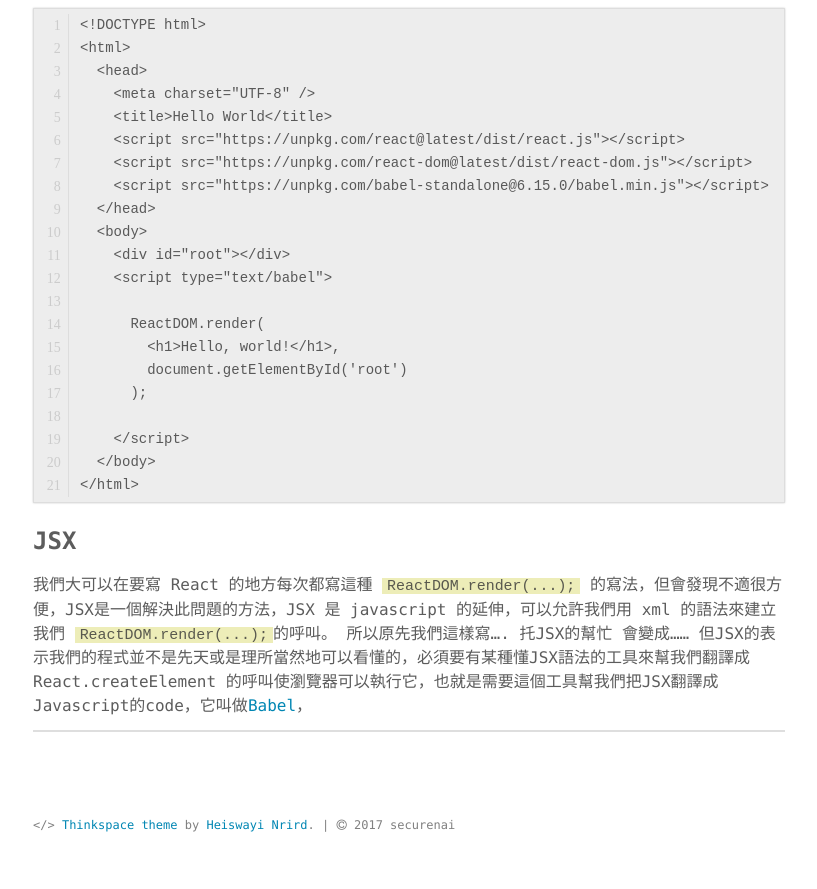
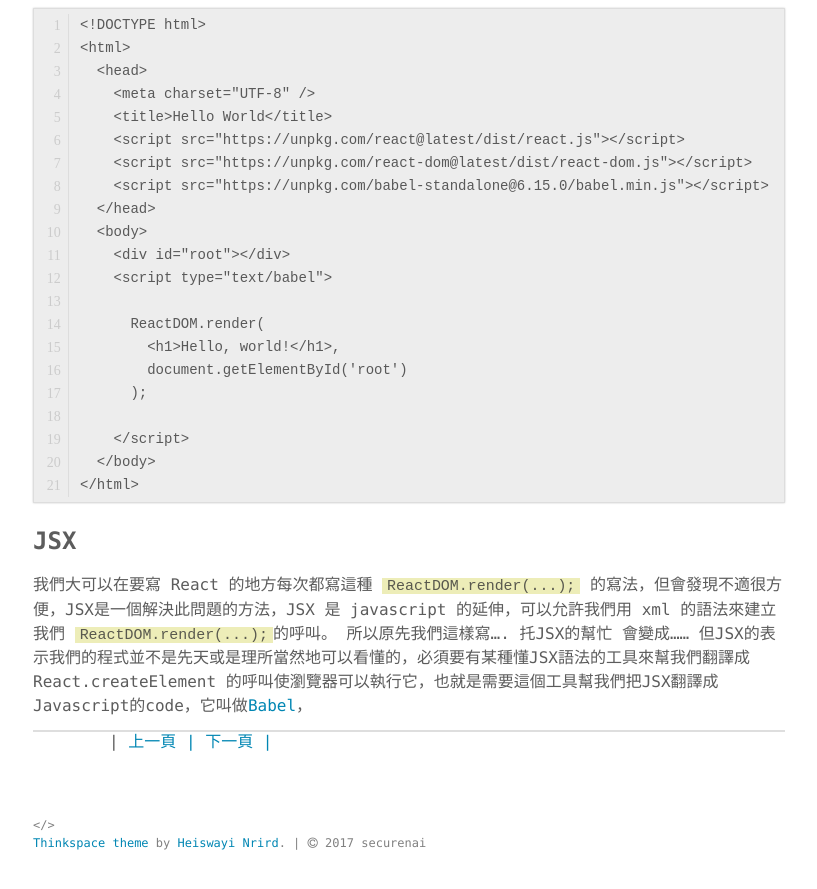
Before and after one commit to securenai/securenai.github.io, a Jekyll site: the page built from react/react_page1.md, in a window 1280 px wide and 900 px high, scrolled down 981 px. Shown: the top 889 px of the window, without its empty margins (231-1048 px from the left). Built offline with Jekyll 4.4.1, drawn with Linux system fonts in a browser that asks for light colours; our own code applies the rules of GitHub Pages for plain Markdown files.

Commit message:
Update react_page1.md

```diff
--- a/react/react_page1.md
+++ b/react/react_page1.md
@@ -58,5 +58,7 @@
 我們大可以在要寫 React 的地方每次都寫這種 `ReactDOM.render(...);` 的寫法，但會發現不適很方便，JSX是一個解決此問題的方法，JSX 是 javascript 的延伸，可以允許我們用 xml 的語法來建立我們 `ReactDOM.render(...);`的呼叫。
 所以原先我們這樣寫.... 托JSX的幫忙 會變成......
 但JSX的表示我們的程式並不是先天或是理所當然地可以看懂的，必須要有某種懂JSX語法的工具來幫我們翻譯成React.createElement 的呼叫使瀏覽器可以執行它，也就是需要這個工具幫我們把JSX翻譯成Javascript的code，它叫做[Babel](https://babeljs.io/)，
-
+<div class="pagenation_center">
+  |<a href="/react/"/> 上一頁 |<a href="/react/react_page2"/> 下一頁 |
+</div>
 ---
```
